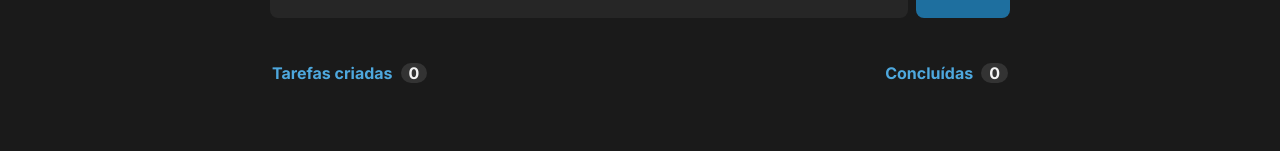
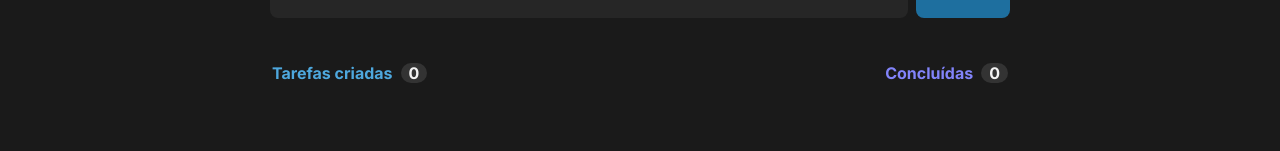
Before and after one commit to WagaoFC/igniteReactJSDesafio01, a React (Vite) app: page / in a window 1280 px wide. Shown: the part 209-360 px from the top of the page. Built offline with nearby package versions, Linux system fonts and the light colour scheme.

Commit message:
ajustando cores

```diff
--- a/src/components/Tasks.module.css
+++ b/src/components/Tasks.module.css
@@ -4,9 +4,13 @@
     justify-content: space-between;
     position: absolute;
     margin-top: 22.81rem;
-    color: var(--blue);
+    color: var(--purple);
     font-weight: 700;
     line-height: 1rem;
+}
+
+.container .created {
+    color: var(--blue);
 }
 
 .container .counter {
--- a/src/components/Tasks.tsx
+++ b/src/components/Tasks.tsx
@@ -5,7 +5,7 @@ export function Tasks() {
     return (
         <div className={styles.container}>
             <div className={styles.counter}>
-                <p>Tarefas criadas</p>
+                <p className={styles.created}>Tarefas criadas</p>
                 <span>0</span>
             </div>
             <div className={styles.counter}>
```
